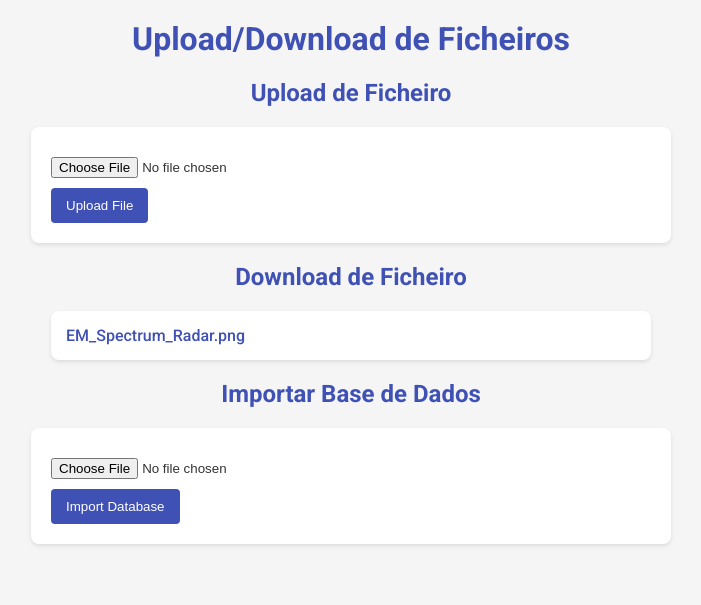
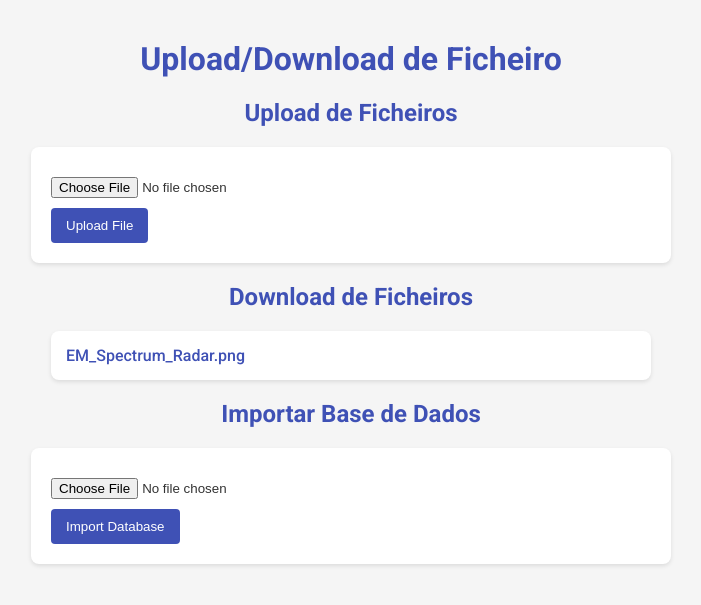
Before and after one commit to Deni29/upanddownfile, a PHP site: page / in a window 1280 px wide. Shown: the top 605 px of the page, without its empty margins (289-990 px from the left). Run offline with PHP 8.4, Linux system fonts and the light colour scheme.

Commit message:
update index

```diff
--- a/index.php
+++ b/index.php
@@ -7,15 +7,16 @@
     <link rel="stylesheet" href="style.css">
 </head>
 <body>
-    <h1>Upload/Download de Ficheiros</h1>
+    <div class="container">
+        <h1>Upload/Download de Ficheiro</h1>
 
-    <h2>Upload de Ficheiro</h2>
+        <h2>Upload de Ficheiros</h2>
         <form action="upload.php" method="post" enctype="multipart/form-data">
             <input type="file" name="fileToUpload" id="fileToUpload">
             <input type="submit" value="Upload File" name="submit">
         </form>
 
-    <h2>Download de Ficheiro</h2>
+        <h2>Download de Ficheiros</h2>
         <ul>
             <?php
             $dir = "uploads/";
@@ -37,7 +38,7 @@
             <input type="file" name="dbFile" id="dbFile">
             <input type="submit" value="Import Database" name="submit">
         </form>
-
+    </div>
     <script src="script.js"></script>
 </body>
 </html>
```
Lines whose indentation alone changed are shown as unchanged.
